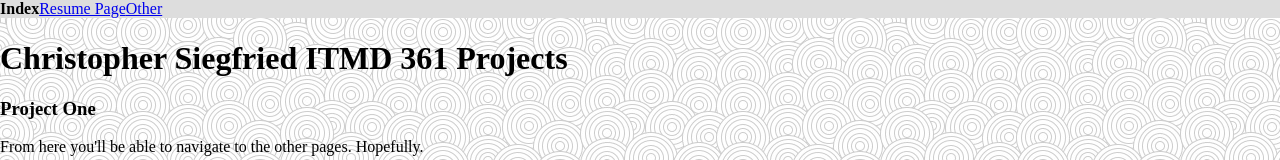
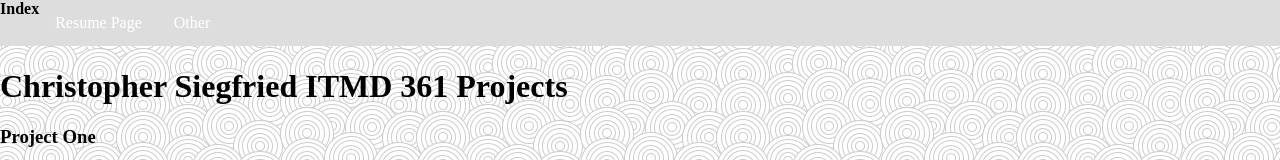
Before and after one commit to csiegfri/Project-2, a plain HTML site: page index.html in a window 1280 px wide. Shown: the top 160 px of the page. Drawn offline with Linux system fonts and the light colour scheme.

Commit message:
added a modifiers for nav bar

```diff
--- a/style.css
+++ b/style.css
@@ -369,3 +369,14 @@ child li of navigation will float left, instead of all list elements
 .navigation li{
 	float: left;
 }
+
+/*
+a in the nav bar, removing underline and adjusting looks
+*/
+.navigation li a{
+	display: block;
+	color: white;
+	text-align: center;
+	padding: 14px 16px;
+	text-decoration: none;
+}
```
